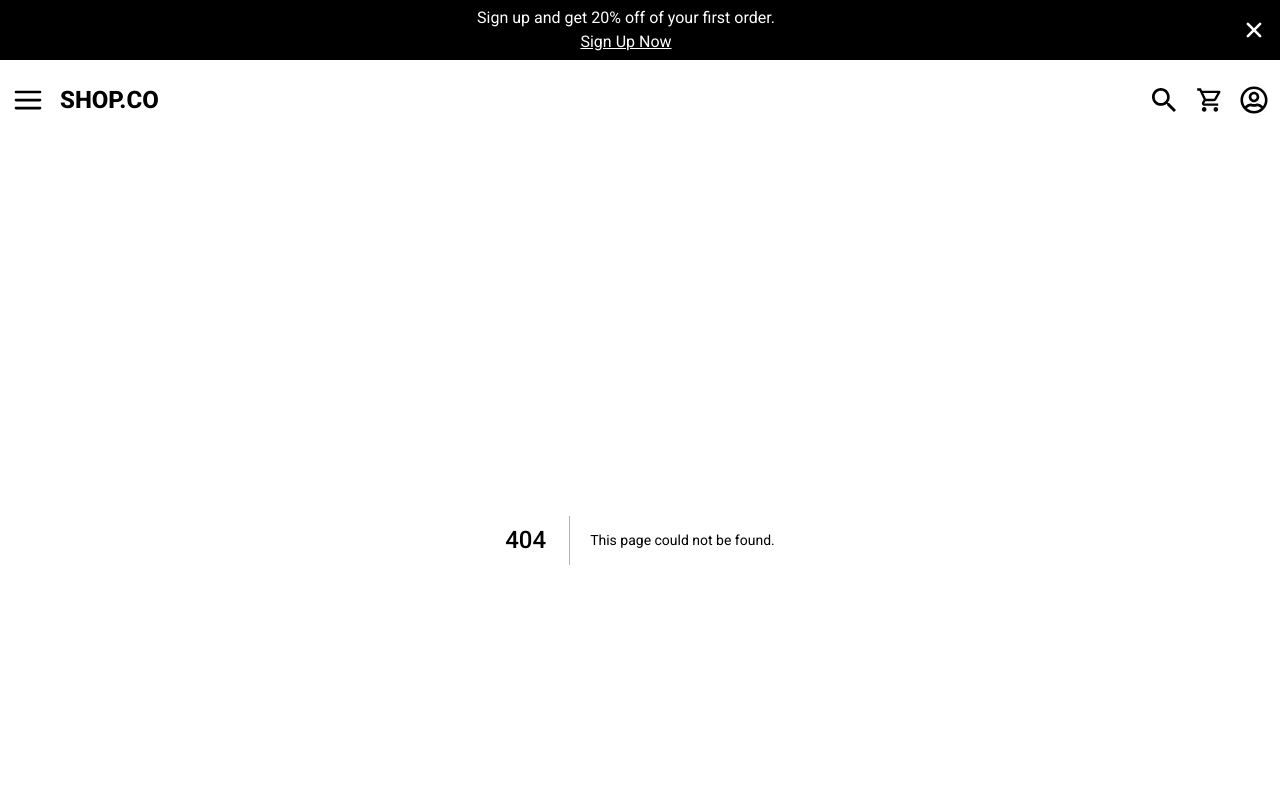
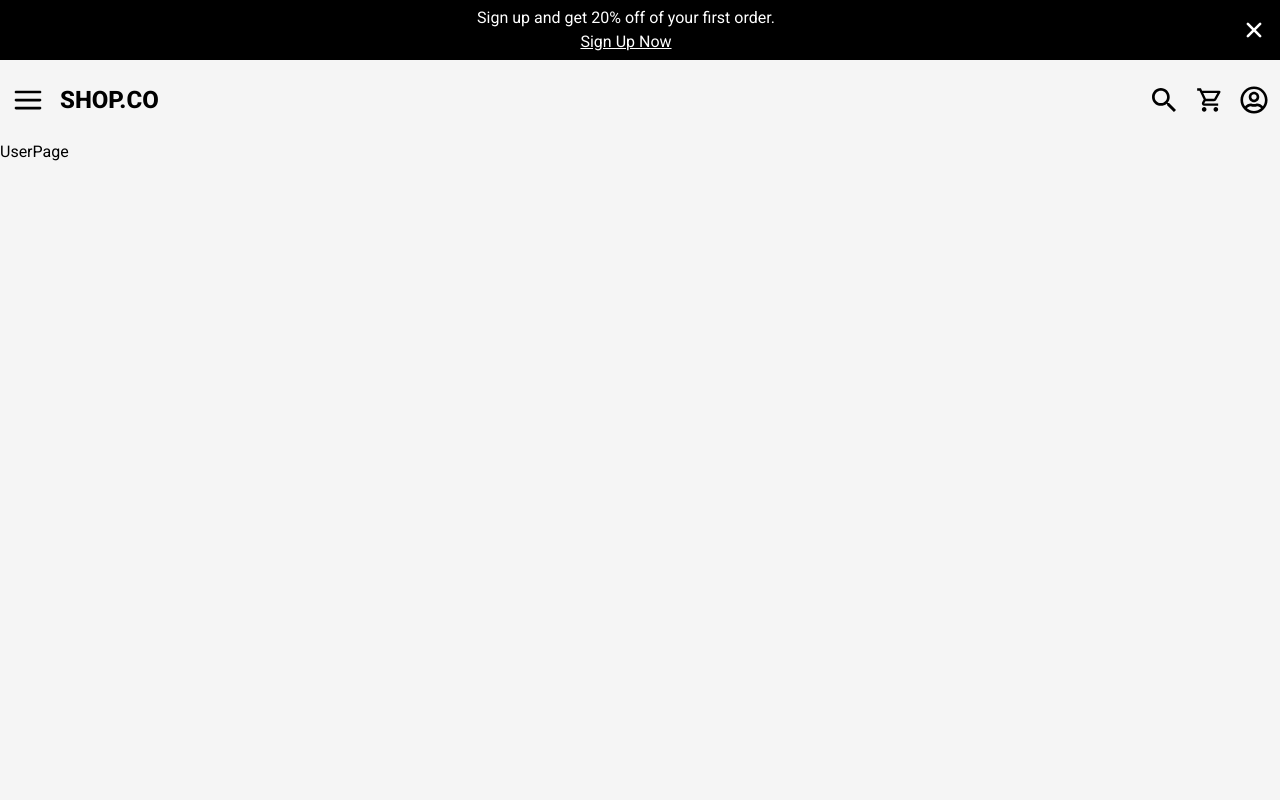
Before and after one commit to Kaydev-cmd/shop-co-web-app, a Next.js app: page /user in a window 1280 px wide. Before the commit this address had no page. Shown: the top 800 px of the page. Built offline with nearby package versions, Linux system fonts and the light colour scheme.

Commit message:
feat: add basic UserPage component with placeholder content

```diff
--- /dev/null
+++ b/pages/user/index.tsx
@@ -0,0 +1,7 @@
+import React from "react";
+
+const UserPage = () => {
+  return <div>UserPage</div>;
+};
+
+export default UserPage;
```
